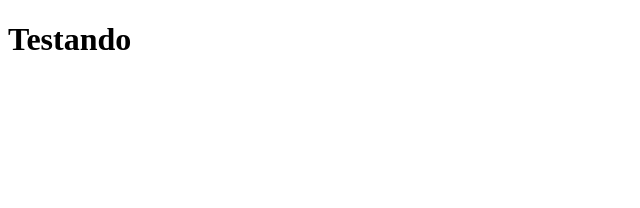
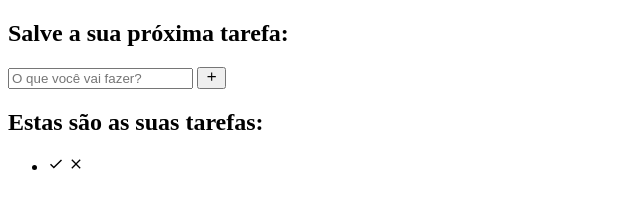
Before and after one commit to samuelramosdev/project-todo, a plain HTML site: page index.html in a window 1280 px wide. Shown: the whole page, without its empty margins (0-640 px from the left). Drawn offline with nearby package versions, Linux system fonts and the light colour scheme.

Commit message:
FEAT: create HTML structure

```diff
--- a/index.html
+++ b/index.html
@@ -9,8 +9,30 @@
 </head>
 
 <body>
-  <h1>Testando</h1>
+  <div id="tasks-container">
+    <div id="tasks-header">
+      <h2>Salve a sua próxima tarefa:</h2>
+      <form action="" id="add-task-form">
+        <input type="text" name="" id="task-title" placeholder="O que você vai fazer?">
+        <button id="add-btn" type="submit">
+          <ion-icon name="add"></ion-icon>
+        </button>
+      </form>
+    </div>
+
+    <div id="tasks-list-container">
+      <h2>Estas são as suas tarefas:</h2>
+      <ul id="task-list">
+        <li class="task-box">
+          <span class="task-title"></span>
+          <ion-icon class="done-btn" name="checkmark"></ion-icon>
+          <ion-icon class="close-btn" name="close"></ion-icon>
+        </li>
+      </ul>
+    </div>
+  </div>
   <script src="js/script.js"></script>
+  <script type="module" src="https://unpkg.com/ionicons@4.5.10-0/dist/ionicons/ionicons.esm.js"></script>
 </body>
 
 </html>
```
